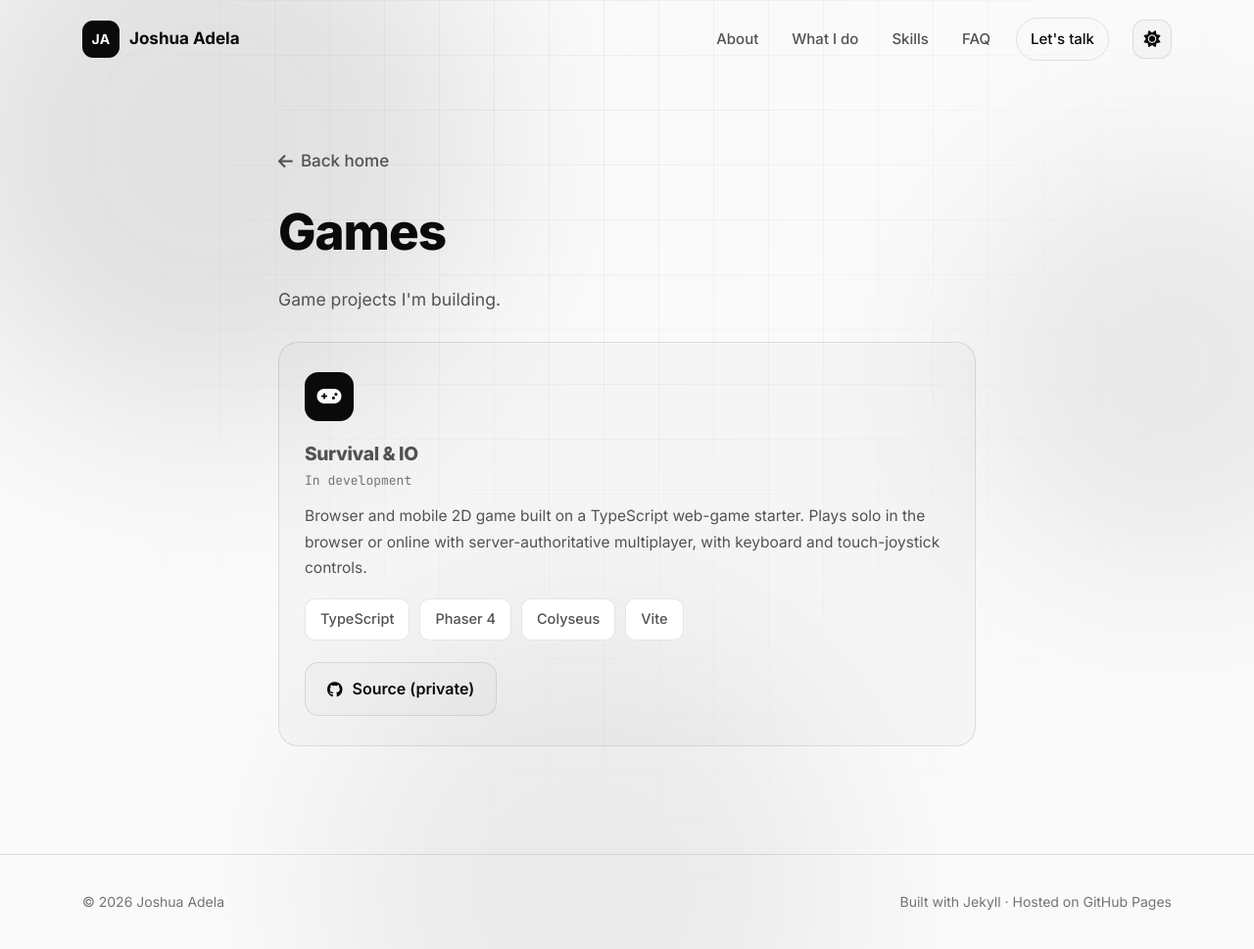
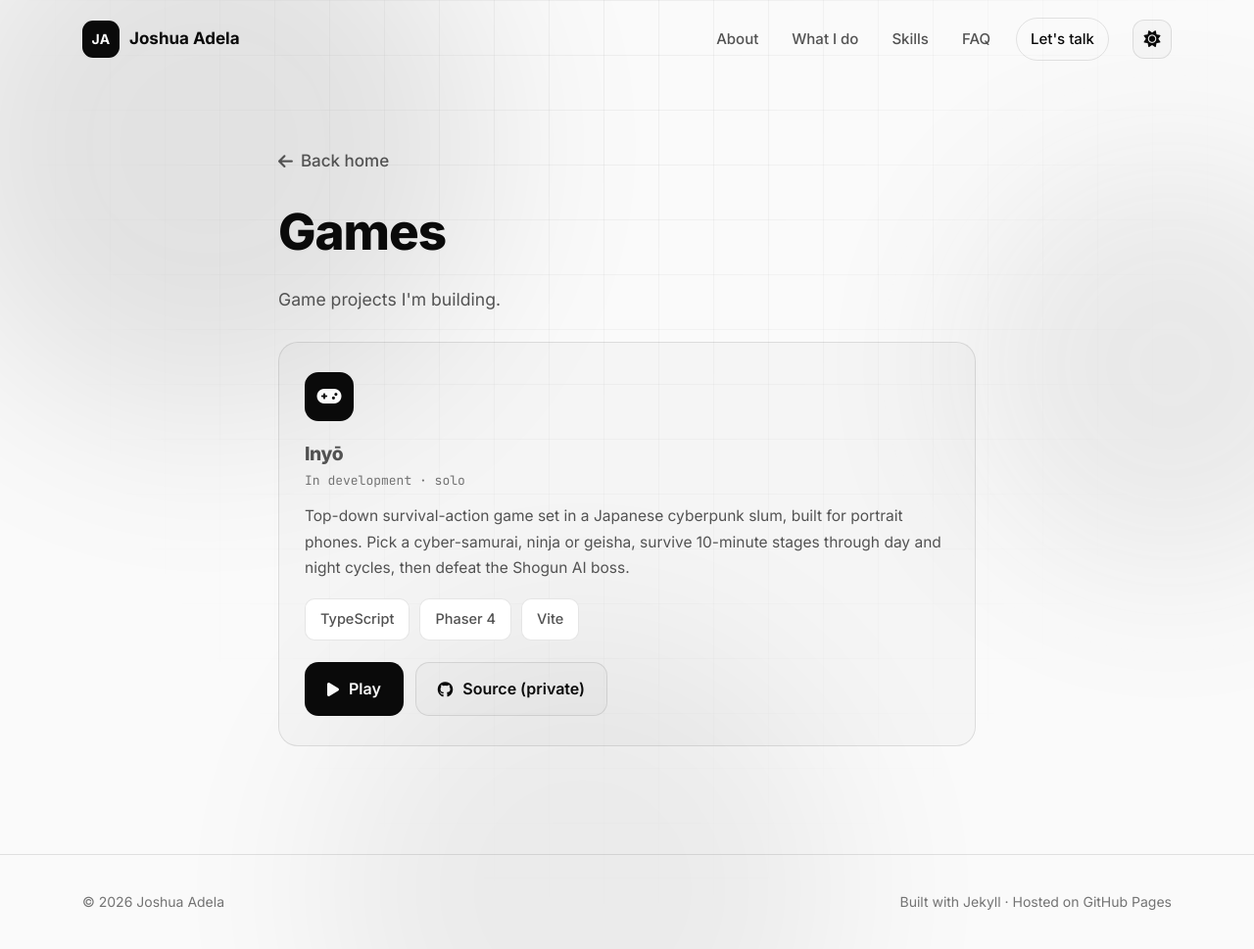
Before and after one commit to joshuaadela/joshuaadela.github.io, a Jekyll site: the page built from games.html, in a window 1280 px wide and 969 px high. Shown: the whole window at 98% size. Built offline with Jekyll 4.4.1, drawn with Linux system fonts in a browser that asks for light colours.

Commit message:
Build Inyō from its repo and serve it at /games/inyo/
The Pages workflow checks out the private game repo with a read-only deploy
key (GAME_REPO_DEPLOY_KEY), builds the client with a relative base, marks it
noindex and copies it into the site. Skipped when the secret is missing.
Also accepts a game-updated repository_dispatch to redeploy.

Co-Authored-By: Claude Opus 5.5 <noreply@anthropic.com>

```diff
--- a/_data/games.yml
+++ b/_data/games.yml
@@ -1,14 +1,17 @@
 # Game projects listed on the hidden /games/ page.
 # Fields: name, repo, description, stack (list), status, play_url (optional), private (optional).
-- name: Survival & IO
+# Playable games are built from their own repo by .github/workflows/jekyll-gh-pages.yml
+# and served at /games/<slug>/.
+- name: Inyō
   repo: https://github.com/joshuaadela/01-survival-and-io
   description: >-
-    Browser and mobile 2D game built on a TypeScript web-game starter. Plays solo in the
-    browser or online with server-authoritative multiplayer, with keyboard and touch-joystick controls.
+    Top-down survival-action game set in a Japanese cyberpunk slum, built for portrait phones.
+    Pick a cyber-samurai, ninja or geisha, survive 10-minute stages through day and night cycles,
+    then defeat the Shogun AI boss.
   stack:
     - TypeScript
     - Phaser 4
-    - Colyseus
     - Vite
-  status: In development
+  status: In development · solo
+  play_url: /games/inyo/
   private: true
--- a/games.html
+++ b/games.html
@@ -22,7 +22,7 @@ noindex: true
     </ul>
     {% endif %}
     <div class="game-links">
-      {% if game.play_url %}<a class="btn btn-primary" href="{{ game.play_url }}"><i class="fa-solid fa-play"></i> Play</a>{% endif %}
+      {% if game.play_url %}<a class="btn btn-primary" href="{{ game.play_url | relative_url }}"><i class="fa-solid fa-play"></i> Play</a>{% endif %}
       {% if game.repo %}<a class="btn btn-ghost" href="{{ game.repo }}"><i class="fa-brands fa-github"></i> Source{% if game.private %} (private){% endif %}</a>{% endif %}
     </div>
   </article>
```
Also changed, not shown: .github/workflows/jekyll-gh-pages.yml, 1 other file.
